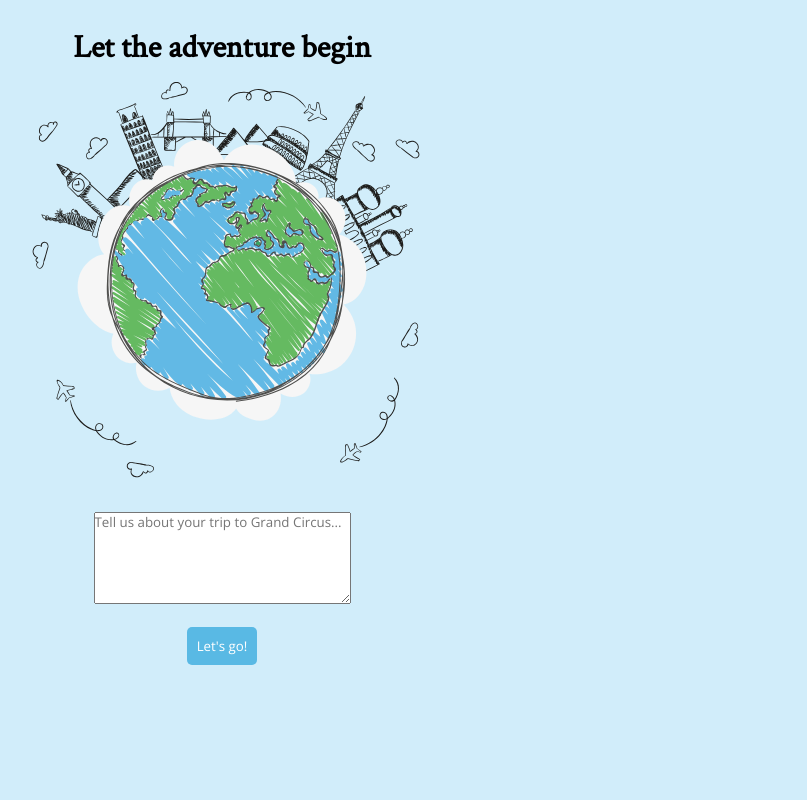
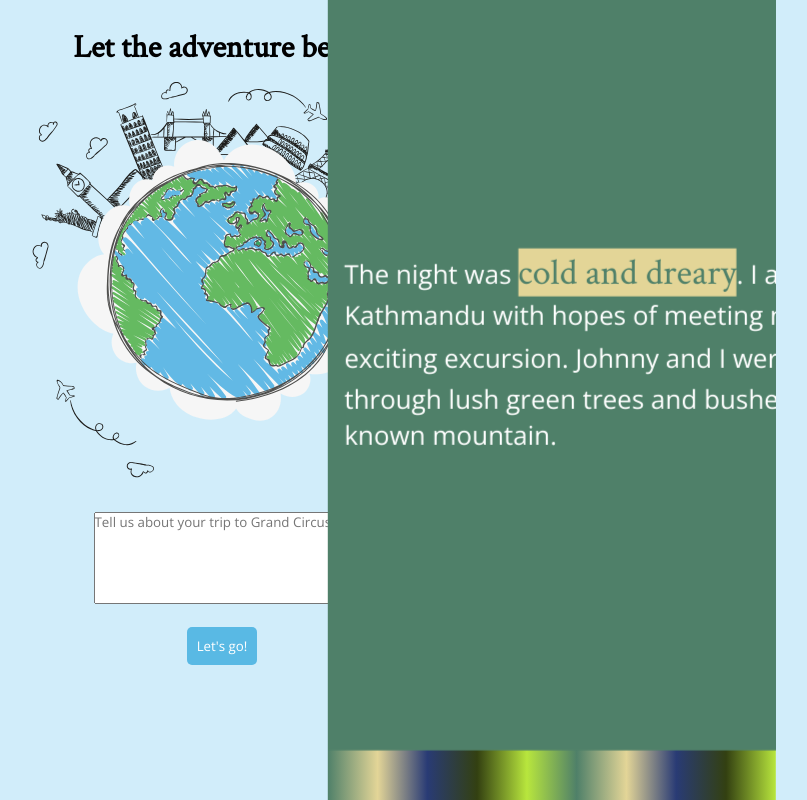
Before and after one commit to ryane1/GC-Final-Project, an Angular app: page / in a window 1280 px wide. Shown: the top 800 px of the page, without its empty margins (418-1225 px from the left). Built offline with nearby package versions, Linux system fonts and the light colour scheme.

Commit message:
scroll for sadness-fear completed

```diff
--- a/src/app/story/sadness-fear/sadness-fear.component.css
+++ b/src/app/story/sadness-fear/sadness-fear.component.css
@@ -1,28 +1,56 @@
-.fearspan1, .fearspan6 {
+::-webkit-scrollbar {
+  width: 1px;
+  height: 1px;
+}
+
+::-webkit-scrollbar-button {
+  width: 1px;
+  height: 1px;
+}
+
+.horizontal_scroll {
+  transform: rotate(-90deg) translateY(-250px);
+  position: relative;
+  top: 0;
+  right: 110px;
+  transform-origin: top;
+  overflow-y: auto;
+  overflow-x: hidden;
+  height: 56vh;
+  width: 162vw;
+  padding-right: 138px;
+}
+
+.fearspan1,
+.fearspan6 {
   font-family: "Crimson Text", serif;
   font-size: 1.4em;
   background-color: #e3d597;
   color: #4f8069;
 }
-.fearspan2, .fearspan7 {
+.fearspan2,
+.fearspan7 {
   font-family: "Crimson Text", serif;
   font-size: 1.4em;
   background-color: #293b75;
   color: #e3d597;
 }
-.fearspan3, .fearspan8 {
+.fearspan3,
+.fearspan8 {
   font-family: "Crimson Text", serif;
   font-size: 1.4em;
   background-color: #e3d597;
   color: #293b75;
 }
-.fearspan4, .fearspan9 {
+.fearspan4,
+.fearspan9 {
   font-family: "Crimson Text", serif;
   font-size: 1.4em;
   background-color: #b8e63d;
   color: #334011;
 }
-.fearspan5, .fearspan10 {
+.fearspan5,
+.fearspan10 {
   font-family: "Crimson Text", serif;
   font-size: 1.4em;
   background-color: #4f8069;
@@ -34,12 +62,17 @@ p {
   padding: 13%;
 }
 section {
-  width: 100%;
+  /* width: 100%;
   position: relative;
-  /* left:50%; */
   display: flex;
   align-items: center;
-  height: 50vh;
+  height: 50vh; */
+  width: 100vw;
+  position: relative;
+  display: flex;
+  align-items: center;
+  height: 56vh;
+  transform: rotate(90deg);
 }
 .fear1,
 .fear6 {
--- a/src/app/story/story.component.ts
+++ b/src/app/story/story.component.ts
@@ -7,9 +7,9 @@ import { ApiService } from "../api.service";
   styleUrls: ["./story.component.css"]
 })
 export class StoryComponent implements OnInit {
-  showAngerDisgust: boolean = true;
+  showAngerDisgust: boolean = false;
   showSadnessFear: boolean = true;
-  showJoySurprise: boolean = true;
+  showJoySurprise: boolean = false;
 
   constructor(private apiService: ApiService) {}
 
```
